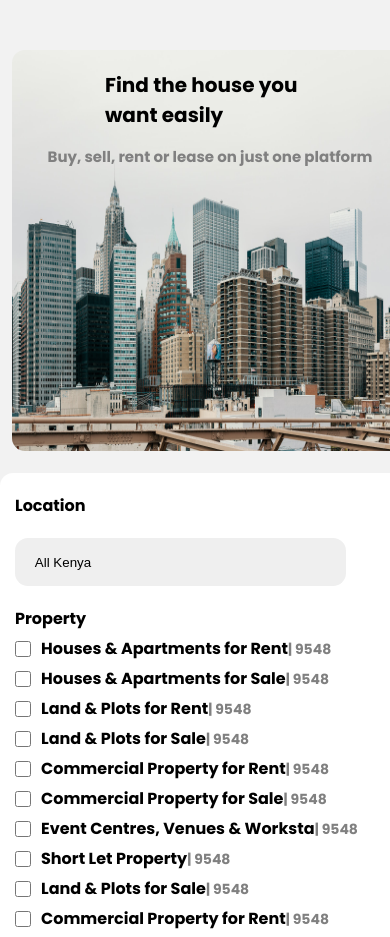
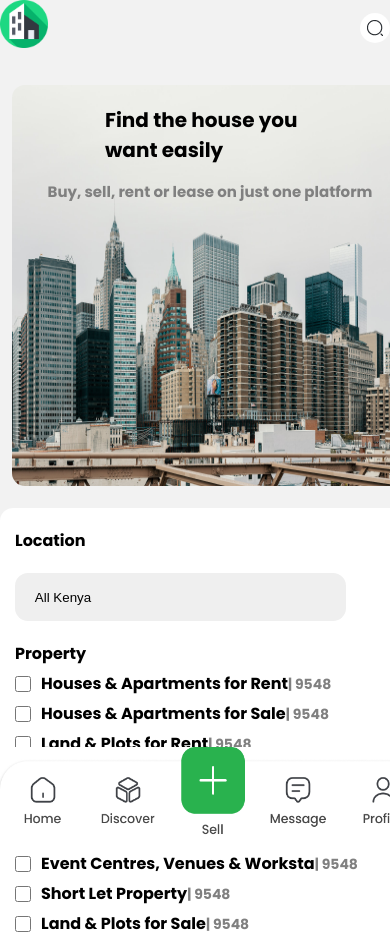
Before and after one commit to doso88/mid-term-exam, a plain HTML site: page index.html in a window 390 px wide. Shown: the top 937 px of the page. Drawn offline with Linux system fonts and the light colour scheme.

Commit message:
mob-nav fixed, small resolution navigation fixed

```diff
--- a/index.html
+++ b/index.html
@@ -12,12 +12,12 @@
 </head>
 <body>
     <header>
-        <section class="navigation flex">
+        <section class="nav-igation flex">
             <div class="logo">
                 <a href="index.html"><img src="img/logo.png" alt="logo" class="logo-size"></a>
             </div>
             <div>
-                <ul class=" nav flex">
+                <ul class="nav flex">
                     <li><a href="">Home</a></li>
                     <li><a href="">Discover</a></li>
                     <li><a href="">Contact us</a></li>
--- a/styles.css
+++ b/styles.css
@@ -23,7 +23,7 @@ a{
     text-decoration: none;
     color: black;
 }
-.navigation{
+.nav-igation{
     max-width: 1400px;
     max-height: 100px;
     justify-content: space-between;
@@ -74,7 +74,7 @@ a{
     max-height: 751px;
     flex-direction: row;
     justify-content: space-between;
-    margin: 50px auto;
+    margin: 30px auto;
 }
 .location{
     max-width: 400px;
@@ -534,6 +534,9 @@ footer{
     }
     .mobile{
         display: inline;
+        position: fixed;
+        bottom: -10px;
+
     }
 }
 @media (max-width:380px) {
```
Also changed, not shown: card-page.html (+1 -1 lines).
